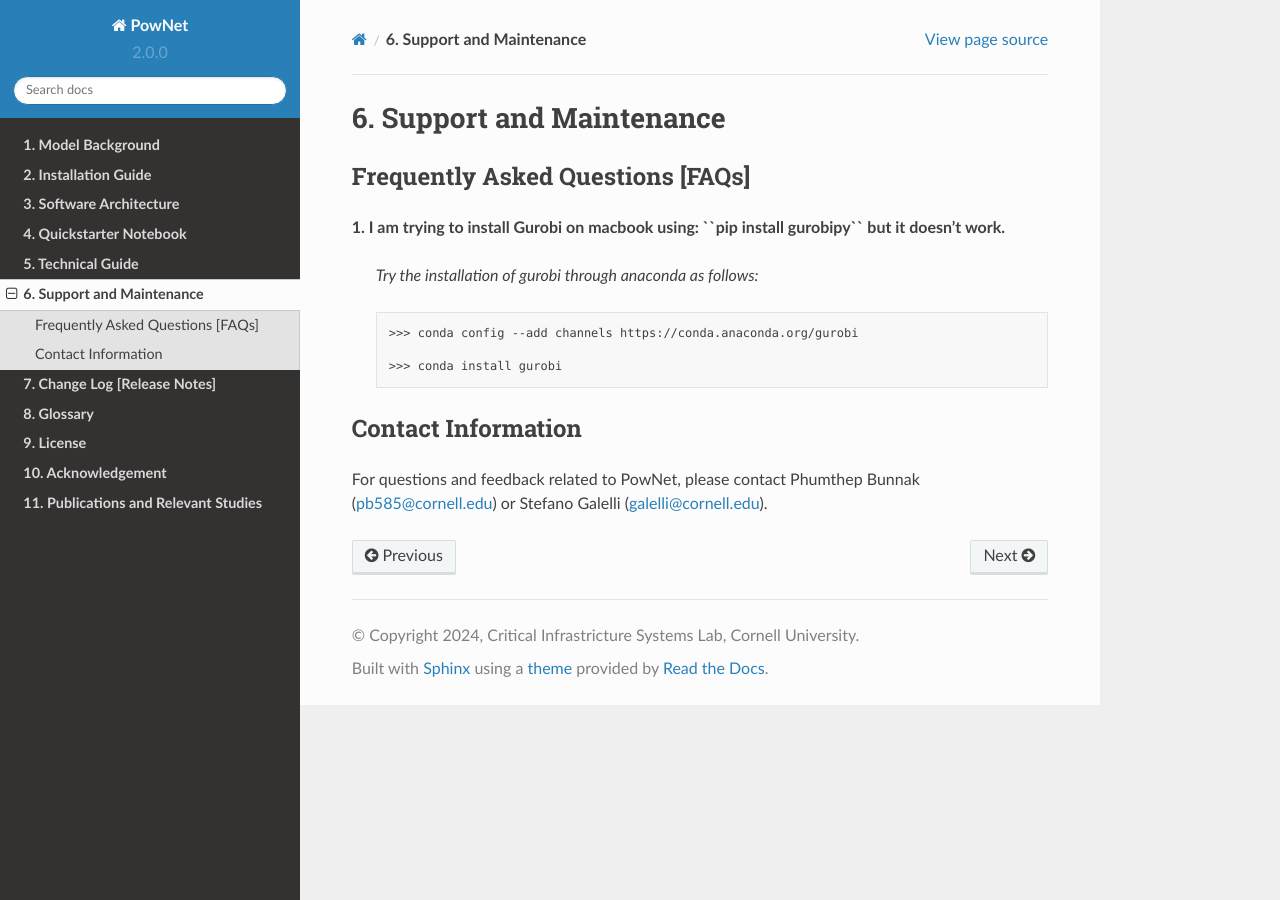
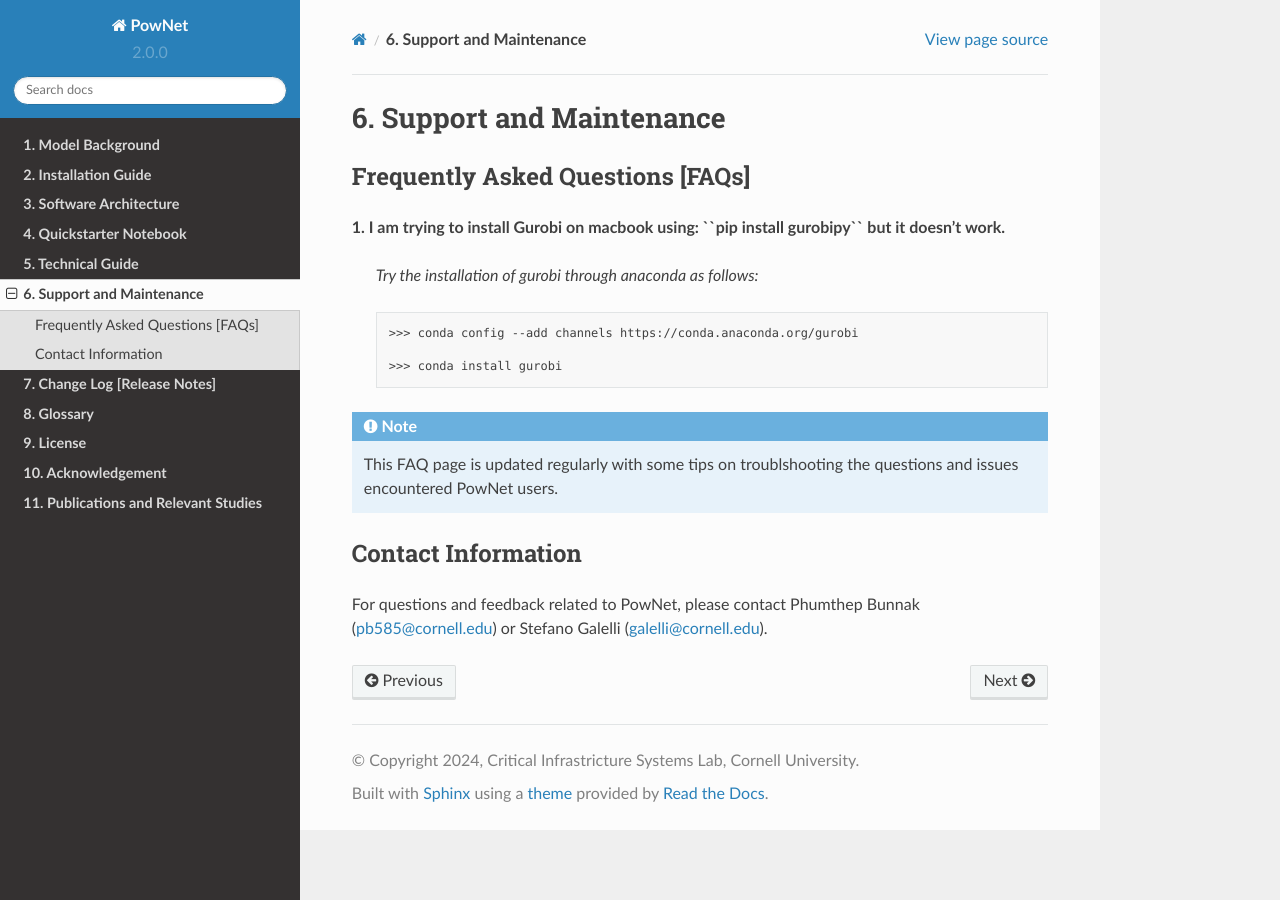
Before and after one commit to HishamEldardiry/PowNet_Documentation, a Sphinx documentation site: the page built from docs/source/pages/support.rst, in a window 1280 px wide. Built offline with Sphinx 7.4.7 and the Read the Docs theme 2.0.0, drawn with Linux system fonts in a browser that asks for light colours.

Commit message:
Update support.rst

```diff
--- a/docs/source/pages/support.rst
+++ b/docs/source/pages/support.rst
@@ -14,6 +14,9 @@ Frequently Asked Questions [FAQs]
 
     >>> conda install gurobi
 
+.. note::
+
+   This FAQ page is updated regularly with some tips on troublshooting the questions and issues encountered PowNet users.
 
 Contact Information
 -------------------
```
